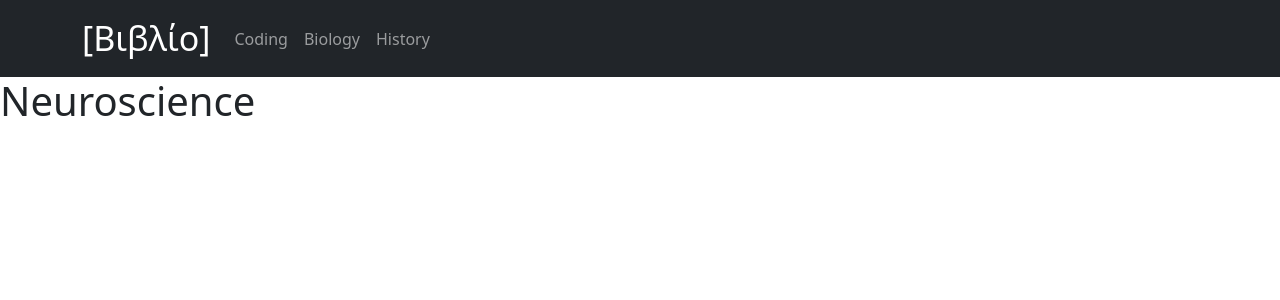
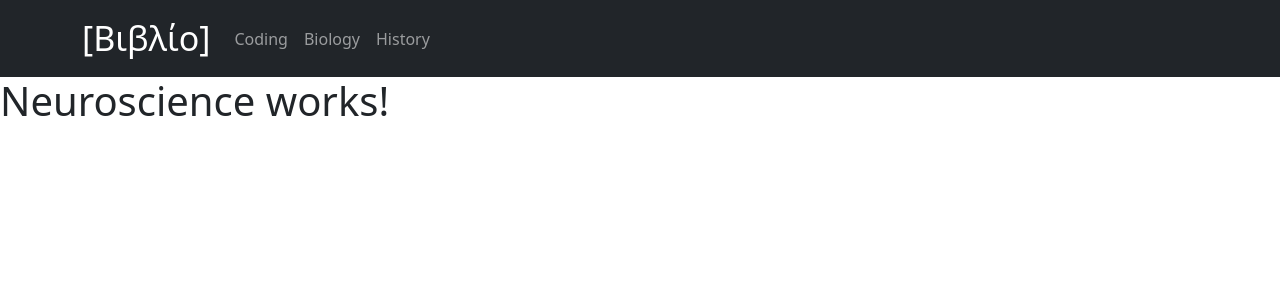
Before and after one commit to shawon1010/vivlio-website, a React (Create React App) app: page /neuroscience in a window 1280 px wide. Shown: the top 300 px of the page. Built offline with nearby package versions, Linux system fonts and the light colour scheme.

Commit message:
neuro book

```diff
--- a/src/components/Neuroscience.jsx
+++ b/src/components/Neuroscience.jsx
@@ -3,9 +3,8 @@ import React from 'react';
 function Neuroscience() {
   return (
    <>
-  <h1>Neuroscience</h1>
+  <h1>Neuroscience works!</h1>
 </>
-
 
   );
 }
```
